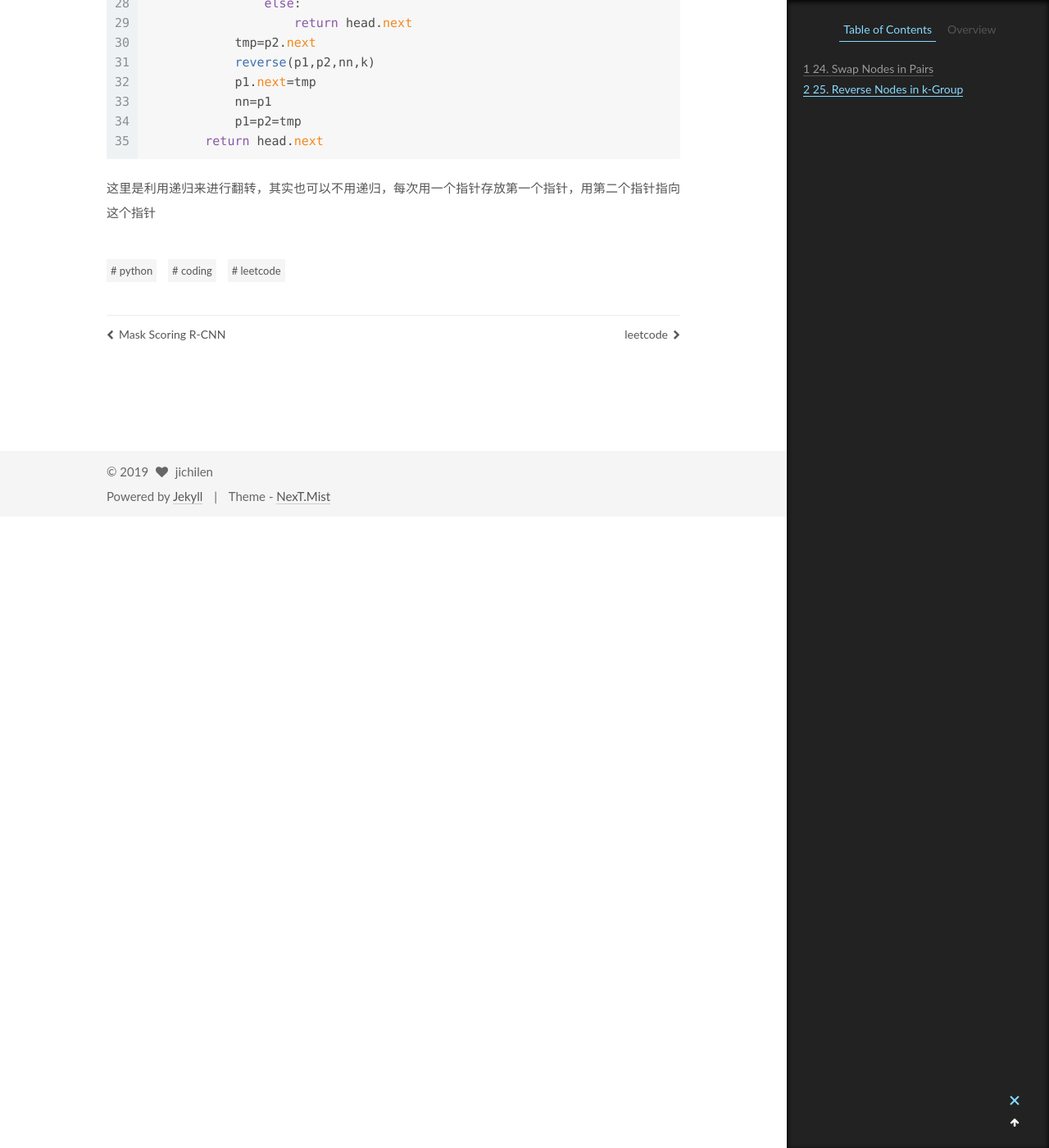
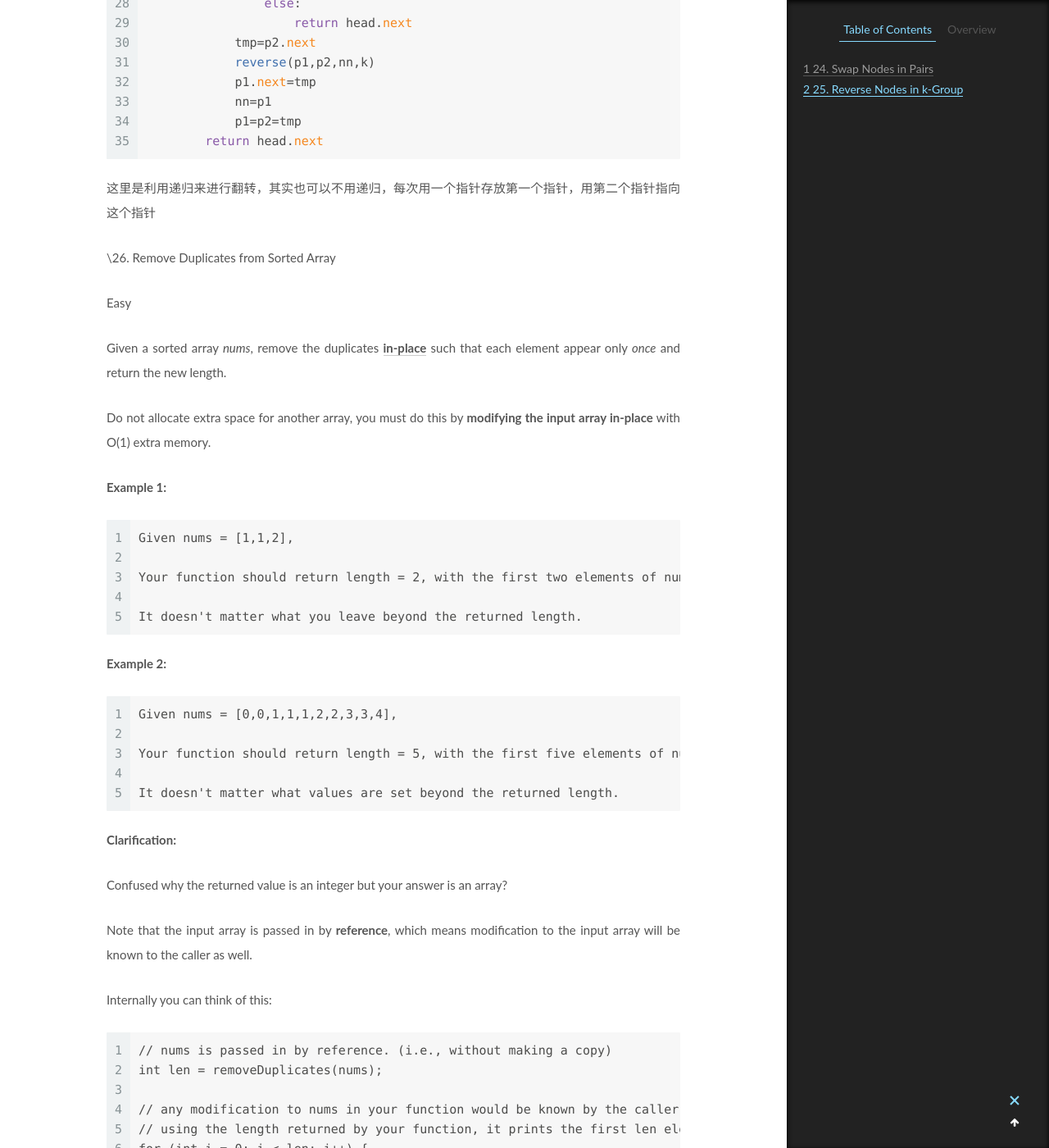
Before and after one commit to jichilen/jichilen.github.io, a Jekyll site: the page built from _posts/2019-3-15-leetcode.md, in a window 1280 px wide and 1400 px high, scrolled down 2531 px. Shown: the whole window at 82% size. Built offline with Jekyll 4.4.1, drawn with Linux system fonts in a browser that asks for light colours; some web fonts are replaced; some of the changed text lies outside the part shown.

Commit message:
blog update Mon Mar 18 14:01:08 DST 2019

````diff
--- a/_posts/2019-3-15-leetcode.md
+++ b/_posts/2019-3-15-leetcode.md
@@ -116,3 +116,68 @@ class Solution:
 ```
 
 这里是利用递归来进行翻转，其实也可以不用递归，每次用一个指针存放第一个指针，用第二个指针指向这个指针
+
+\26. Remove Duplicates from Sorted Array
+
+Easy
+
+Given a sorted array *nums*, remove the duplicates [**in-place**](https://en.wikipedia.org/wiki/In-place_algorithm) such that each element appear only *once* and return the new length.
+
+Do not allocate extra space for another array, you must do this by **modifying the input array in-place** with O(1) extra memory.
+
+**Example 1:**
+
+```
+Given nums = [1,1,2],
+
+Your function should return length = 2, with the first two elements of nums being 1 and 2 respectively.
+
+It doesn't matter what you leave beyond the returned length.
+```
+
+**Example 2:**
+
+```
+Given nums = [0,0,1,1,1,2,2,3,3,4],
+
+Your function should return length = 5, with the first five elements of nums being modified to 0, 1, 2, 3, and 4 respectively.
+
+It doesn't matter what values are set beyond the returned length.
+```
+
+**Clarification:**
+
+Confused why the returned value is an integer but your answer is an array?
+
+Note that the input array is passed in by **reference**, which means modification to the input array will be known to the caller as well.
+
+Internally you can think of this:
+
+```
+// nums is passed in by reference. (i.e., without making a copy)
+int len = removeDuplicates(nums);
+
+// any modification to nums in your function would be known by the caller.
+// using the length returned by your function, it prints the first len elements.
+for (int i = 0; i < len; i++) {
+    print(nums[i]);
+}
+```
+
+
+
+```python
+class Solution:
+    def removeDuplicates(self, nums: List[int]) -> int:
+        if len(nums)==0:return 0
+        i=1;j=1
+        while i<len(nums):
+            if nums[i]!=nums[i-1]:
+                nums[j]=nums[i]
+                j+=1
+            i+=1
+        nums=nums[:j]
+        # print(nums)
+        return j
+
+```
````
Also changed, not shown: _posts/2019-3-16-paper_reading.md (+42 -0 lines), _posts/2019-3-16-paper_reading_1.md (added, +45 -0 lines), assets/img/paper-3-1.jpg (added), assets/img/paper-3-2.jpg (added), assets/img/paper-4-1.jpg (added), assets/img/paper-4-2.jpg (added).
